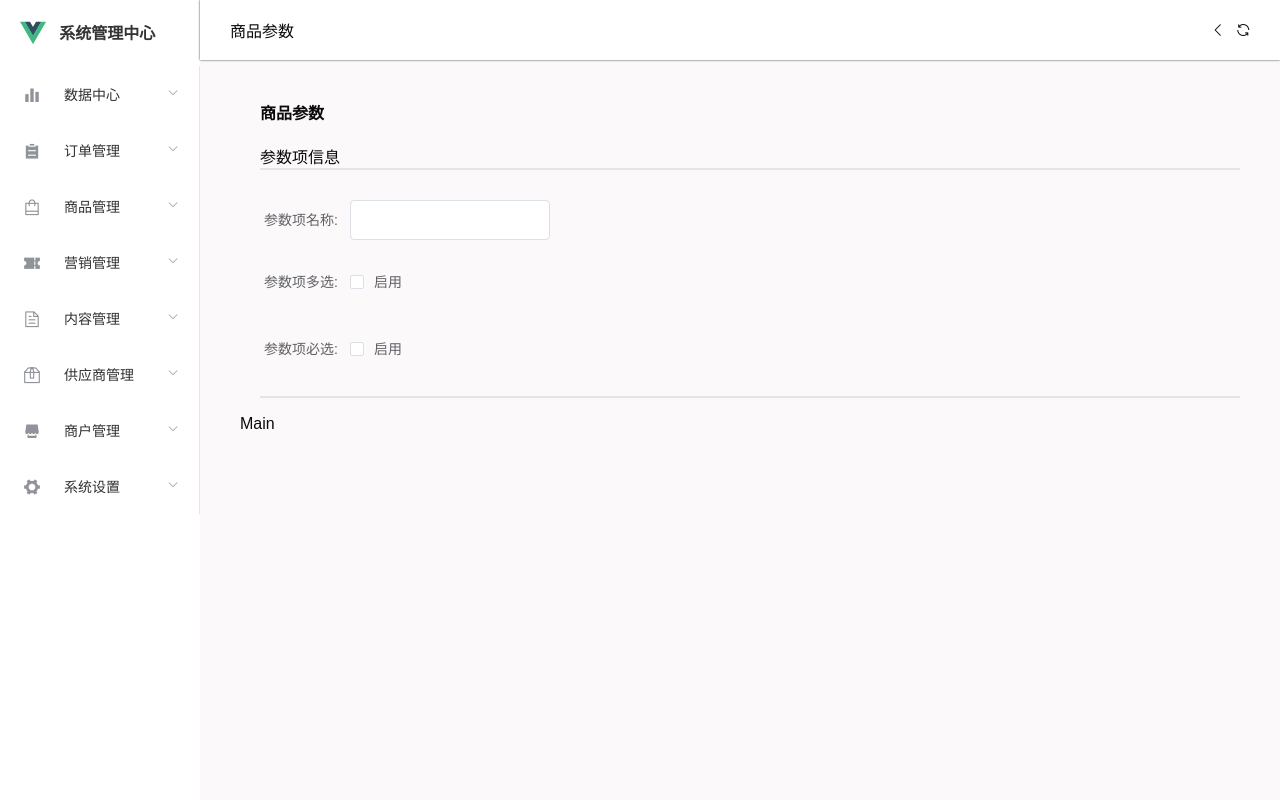
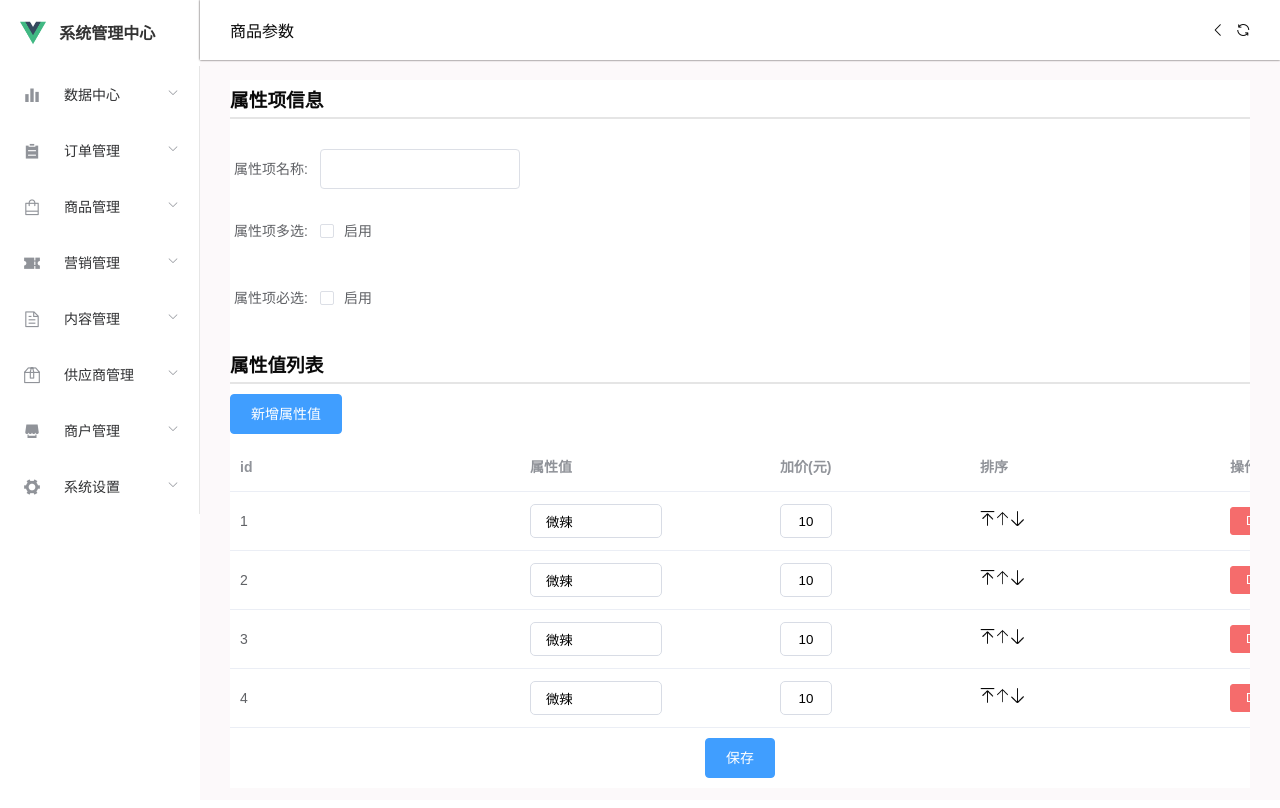
Before and after one commit to bo-ddd/union-b, a Vue app: page /commodity/parameters in a window 1280 px wide. Built offline with nearby package versions, Linux system fonts and the light colour scheme.

Commit message:
修改了商品属性和商品参数

```diff
--- a/src/views/commodity/Attribute.vue
+++ b/src/views/commodity/Attribute.vue
@@ -1,5 +1,6 @@
 <template>
-  <div class="CommodityAttribute">
+  <div>
+    <!-- ProductParameters商品属性 -->
     <div class="main">
       <h1 class="h1">属性项信息</h1>
       <div class="message">
--- a/src/views/commodity/Parameters.vue
+++ b/src/views/commodity/Parameters.vue
@@ -1,35 +1,74 @@
 <template>
   <div>
       <!-- ProductParameters商品参数 -->
-      <div class="wrap">
-        <el-container>
-          <el-header>
-            <div class="title">
-              <span>商品参数</span>
-            </div>
-            <div class="parameter">
-              <div>参数项信息</div>
-              <div class="information">
+      <div class="main">
+      <h1 class="h1">属性项信息</h1>
+      <div class="message">
+        <div class="main-top">
           <el-form ref="form" :model="form" label-width="90px">
-                <el-form-item label="参数项名称:" class="top">
+  <el-form-item label="属性项名称:" class="top">
     <el-input v-model="form.name" class="el-input__inners"></el-input>
   </el-form-item>
-                <el-form-item label="参数项多选:">
+  <el-form-item label="属性项多选:">
     <el-checkbox-group v-model="form.choice">
       <el-checkbox label="启用" name="type"></el-checkbox>
     </el-checkbox-group>
   </el-form-item>
-                <el-form-item label="参数项必选:">
+
+  <el-form-item label="属性项必选:">
     <el-checkbox-group v-model="form.required">
       <el-checkbox label="启用" name="type"></el-checkbox>
+      <!-- <p class="span">该属性支持选择多个属性值，比如对一杯奶茶添加布丁，珍珠等多种配料。</p> -->
     </el-checkbox-group>
   </el-form-item>
 </el-form>
         </div>
       </div>
-          </el-header>
-          <el-main>Main</el-main>
-        </el-container>
+      <h1 class="h1">属性值列表</h1>
+      <div class="list">
+        <el-button type="primary" class="button">新增属性值</el-button>
+        <el-table
+      :data="tableData"
+      style="width: 100%">
+      <el-table-column prop="id" label="id" width="290">
+      </el-table-column>
+      <el-table-column
+        prop="name"
+        label="属性值"
+        width="250">
+        <template>
+          <input type="text" class="property" v-model="name">
+        </template>
+      </el-table-column>
+      <el-table-column label="加价(元)" width="200">
+        <template>
+          <input type="text" class="inp" v-model="input">
+        </template>
+      </el-table-column>
+      <el-table-column
+        prop="sort"
+        label="排序"
+        width="250">
+        <template>
+          <img src="../../assets/images/zhiding.png" class="iconimg">
+          <img src="../../assets/images/xiangshang.png" class="iconimg">
+          <img src="../../assets/images/xiangxia.png" class="iconimg">
+        </template>
+      </el-table-column>
+      <el-table-column
+        prop="operate"
+        label="操作"
+        width="250">
+        <template>
+          <el-button
+          size="mini"
+          type="danger"
+          @click="handleDelete(scope.$index, scope.row)">Delete</el-button>
+        </template>
+      </el-table-column>
+    </el-table>
+      </div>
+      <el-footer><el-button type="primary">保存</el-button></el-footer>
       </div>
   </div>
 </template>
@@ -38,46 +77,84 @@
 export default {
   data() {
       return {
+        input:10,
+        name:'微辣',
         form: {
           name: '',
           choice: '',
           required: '',
         },
+        tableData: [{
+            id: '1',
+          }, {
+            id: '2',
+          }, {
+            id: '3',
+          }, {
+            id: '4',
+          }]
       }
     },
+    methods: {
+      handleDelete(index, row) {
+        console.log(index, row);
+      }
+  }
 }
 </script>
 
 <style lang="scss" scoped>
-.wrap{
+.main{
+  margin: 0 10px 0 10px;
+  background: #ffffff;
+}
+.message{
   width: 100%;
-  height: calc(100vh - 100px);
-    & .el-container {
-      height: calc(100vh - 100px);
-        & .el-header {
-          height: 45% !important;
-            & .title{
-              padding: 20px;
-              font-weight: 800;
+  // height: 250px;
+  border-top: 2px solid #e5e5e5;
+  // border-bottom: 2px solid #e5e5e5;
 }
-            & .parameter{
-              padding-left: 20px;
-              & .information{
-                  width: 100%;
-                  border-top: 2px solid #e5e5e5;
-                  border-bottom: 2px solid #e5e5e5;
-                    & .top{
+.h1{
+  padding: 5px 0;
+}
+.top{
   margin-top: 30px;
 }
-                    & .el-input__inners {
+.el-input__inners {
   width: 200px;
 }
+.list{
+  width: 100%;
+  // height: 250px;
+  border-top: 2px solid #e5e5e5;
+  // border-bottom: 2px solid #e5e5e5;
 }
+.button{
+  margin: 10px 0 10px 0;
 }
+.inp{
+  border: 1px solid #d8dce5;
+  width: 50px;
+  height: 32px;
+  // text-indent: 16px;
+  border-radius: 5px;
+  text-align: center;
 }
-        & .el-main {
-          height: 55% !important;
+.property{
+  border: 1px solid #d8dce5;
+  width: 130px;
+  height: 32px;
+  text-indent: 15px;
+  border-radius: 5px;
 }
+.iconimg{
+  width: 15px;
+  height: 15px;
 }
+.el-footer {
+    background-color: #ffffff;
+    color: #333;
+    text-align: center;
+    line-height: 60px;
   }
 </style>
```
Lines whose indentation alone changed are shown as unchanged.
